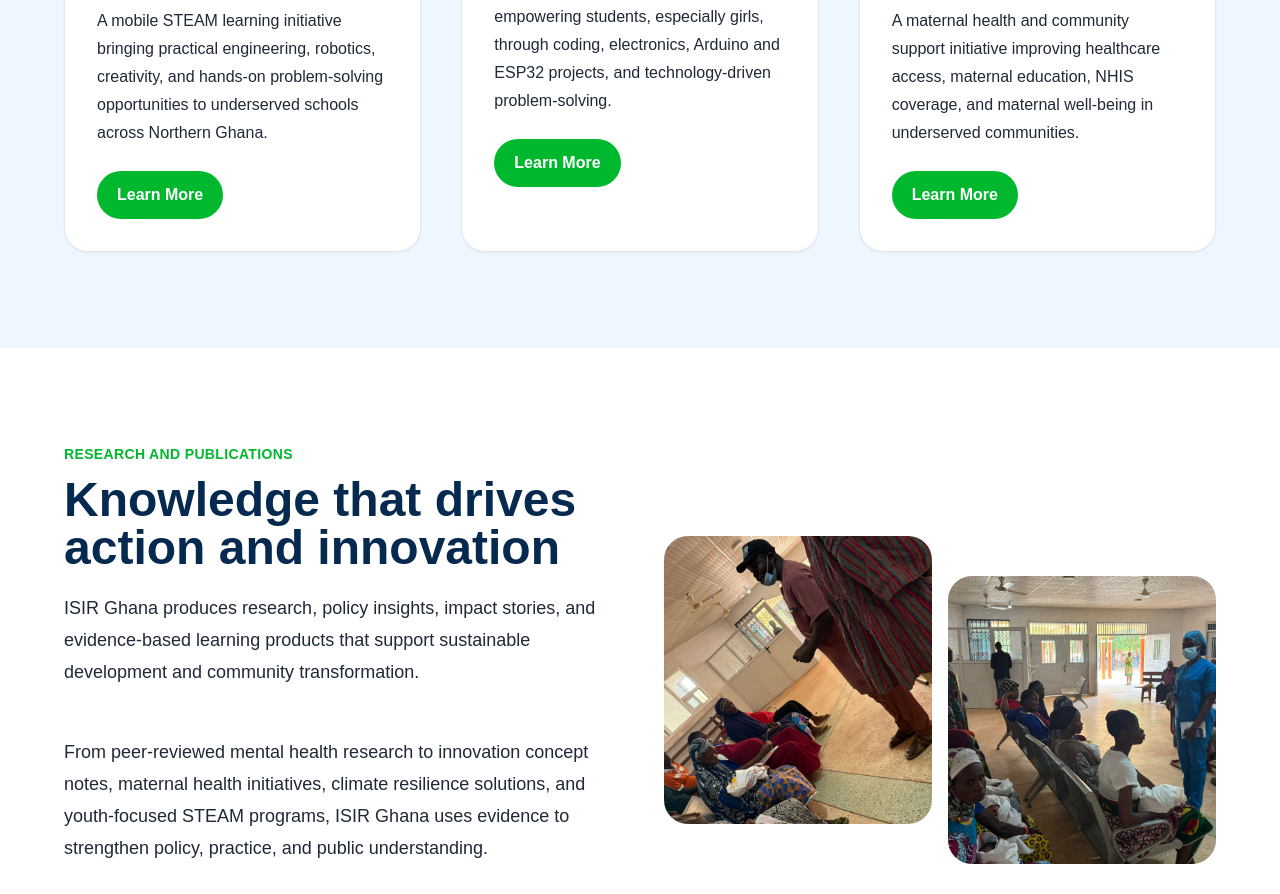
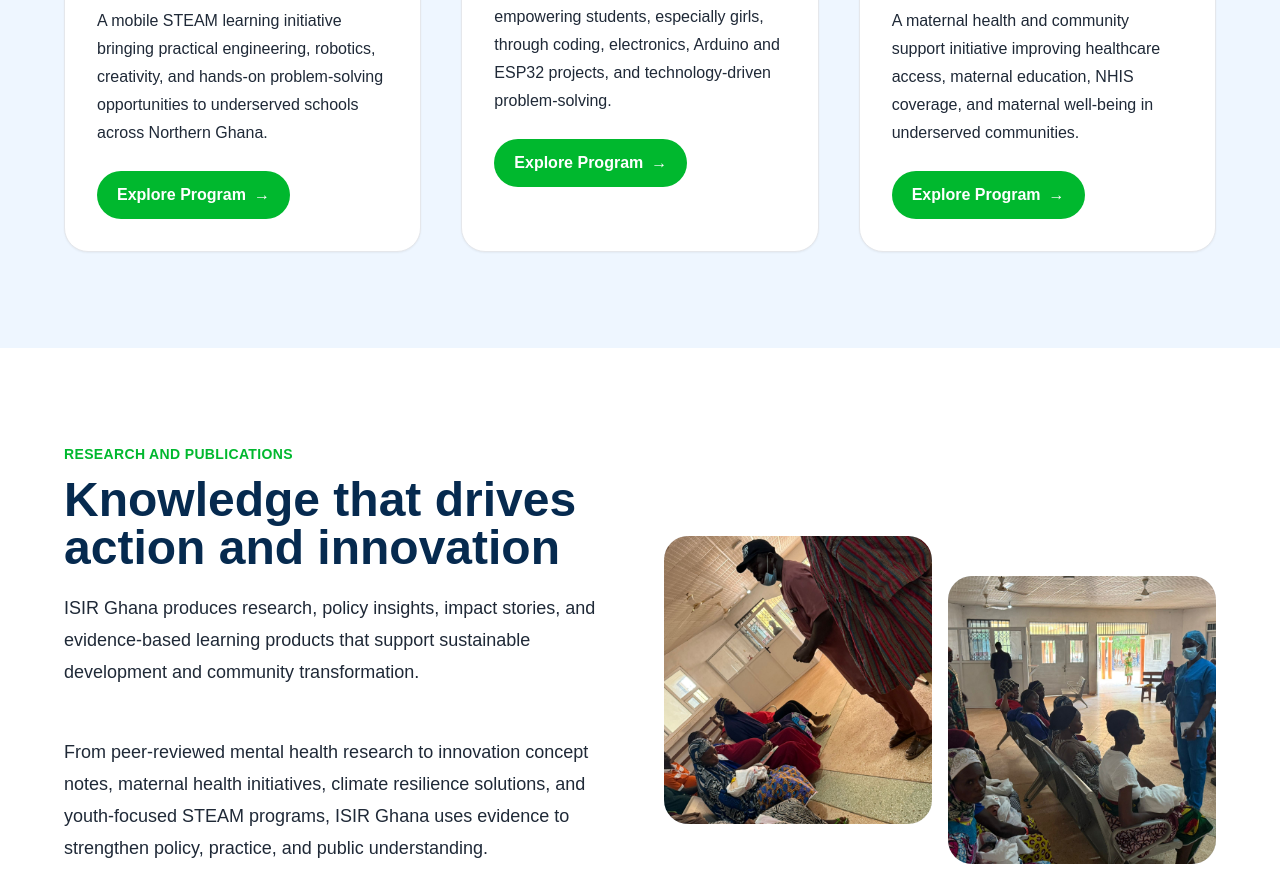
Before and after one commit to rashidasp28/isir-ghana-website, a Next.js app: page / in a window 1280 px wide. Shown: the part 6000-6894 px from the top of the page. Built offline with nearby package versions, Linux system fonts and the light colour scheme.

Commit message:
Upgrade program card CTA buttons

```diff
--- a/components/ProgramCard.tsx
+++ b/components/ProgramCard.tsx
@@ -1,13 +1,23 @@
 import Image from 'next/image'
+import Link from 'next/link'
 
 type ProgramCardProps = {
   title: string
   description: string
   imageSrc?: string
   imageAlt?: string
+  href?: string
+  ctaLabel?: string
 }
 
-export default function ProgramCard({ title, description, imageSrc, imageAlt }: ProgramCardProps) {
+export default function ProgramCard({
+  title,
+  description,
+  imageSrc,
+  imageAlt,
+  href = '/programs',
+  ctaLabel = 'Explore Program',
+}: ProgramCardProps) {
   return (
     <div className="bg-white rounded-3xl overflow-hidden border border-softGray shadow-sm hover:shadow-xl transition duration-300">
       <div className="relative h-56 bg-gradient-to-r from-primaryBlue to-primaryGreen">
@@ -26,9 +36,13 @@ export default function ProgramCard({ title, description, imageSrc, imageAlt }:
 
         <p className="text-charcoal leading-7 mb-6">{description}</p>
 
-        <button className="bg-primaryGreen text-white px-5 py-3 rounded-full font-semibold hover:opacity-90 transition">
-          Learn More
-        </button>
+        <Link
+          href={href}
+          className="inline-flex items-center gap-2 bg-primaryGreen text-white px-5 py-3 rounded-full font-semibold hover:-translate-y-1 hover:shadow-lg hover:opacity-95 transition duration-300"
+        >
+          {ctaLabel}
+          <span aria-hidden="true">→</span>
+        </Link>
       </div>
     </div>
   )
```
